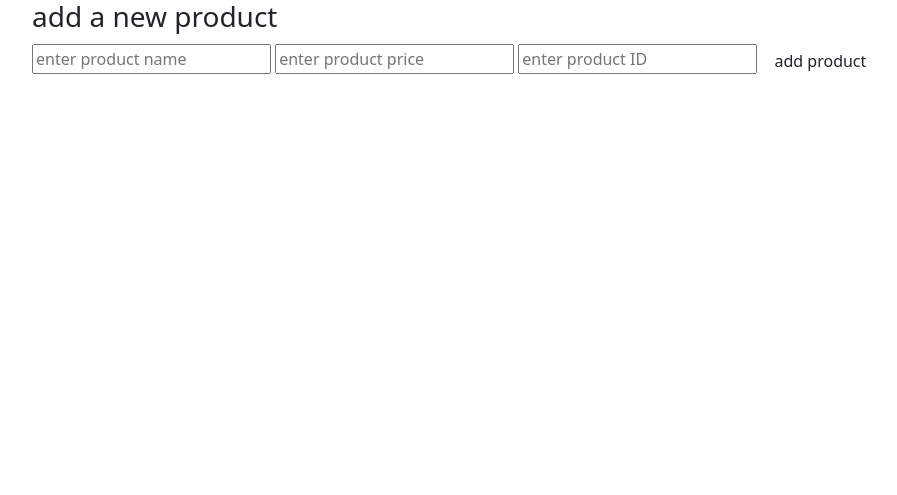
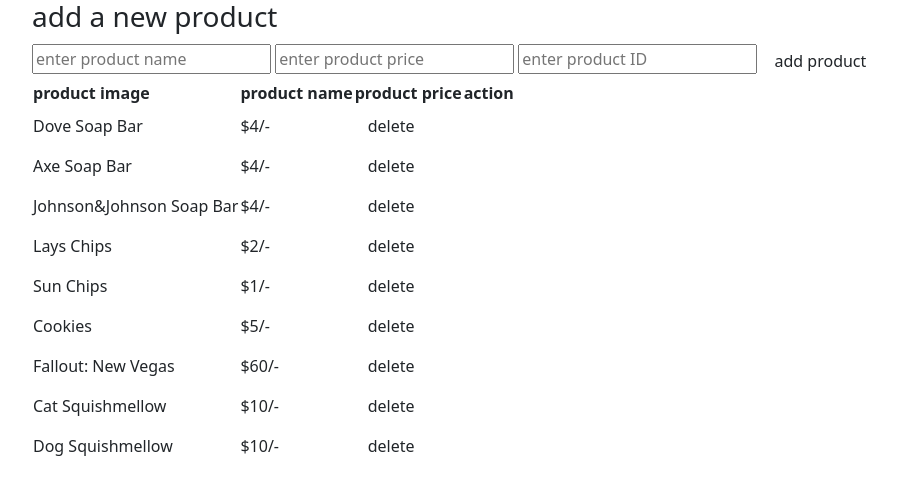
Before and after one commit to halsowadi/InstaCart-Project, a PHP site: page /admin_page.php in a window 1280 px wide. Shown: the top 495 px of the page, without its empty margins (50-947 px from the left). Run offline with PHP 8.4, Linux system fonts and the light colour scheme; data comes from the database, SQL or seed files in the repository.

Commit message:
Got delete function to work for adminpage

```diff
--- a/FrontEnd/admin_page.php
+++ b/FrontEnd/admin_page.php
@@ -1,19 +1,20 @@
 <?php
 
 @include 'config.php';
-session_start();
 if(isset($_POST['add_product'])){
 
    $product_name = $_POST['product_name'];
    $product_price = $_POST['product_price'];
+   $product_ID = $_POST['product_ID'];
    $product_stock = 100;
-   $product_ID = $_POST['product_ID'];
  $product_matierals= "stuff";
 
+
+   //method to insert
    if(empty($product_name) || empty($product_price) ){
       $message[] = 'please fill out all';
    }else{
-      $insert = "INSERT INTO instacart.PRODUCT VALUES('$product_ID','$product_name','$product_matierals', 100 ,'$product_price')";
+      $insert = "INSERT INTO instacart.PRODUCT VALUES('$product_ID', '$product_name','$product_matierals', 100 ,'$product_price')";
       $upload = mysqli_query($conn,$insert);
 
       if($upload){
@@ -23,6 +24,16 @@
      }
 
    }
+};
+
+   //method to delete
+   if(isset($_GET['delete'])){
+      $id = $_GET['delete'];
+      $delete = "DELETE FROM PRODUCT WHERE Product_ID = $id";
+
+      mysqli_query($conn, $delete);
+
+      header('location:admin_page.php');
 
 };
 
@@ -68,13 +79,38 @@
          <input type="number" placeholder="enter product price" name="product_price" class="box">
          <input type="number" placeholder="enter product ID" name="product_ID" class="box">
          <input type="submit" class="btn" name="add_product" value="add product">
-      </form>
+         </form>
 
-   </div>
+</div>
 
+<?php
 
-      </table>
-   </div>
+$select = mysqli_query($conn, "SELECT * FROM product");
+
+?>
+
+<div class="product-display">
+   <table class="product-display-table">
+      <thead>
+      <tr>
+         <th>product image</th>
+         <th>product name</th>
+         <th>product price</th>
+         <th>action</th>
+      </tr>
+      </thead>
+
+      <?php while($row = mysqli_fetch_assoc($select)){ ?>
+      <tr>
+         <td><?php echo $row['product_name']; ?></td>
+         <td>$<?php echo $row['Price']; ?>/-</td>
+         <td>
+         <a href="admin_page.php?delete=<?php echo $row['Product_ID']; ?>" class="btn"  method="get" name = "delete"> <i class="fas fa-trash"></i> delete </a>
+         </td>
+      </tr>
+   <?php } ?>
+   </table>
+</div>
 
 </div>
 
```
